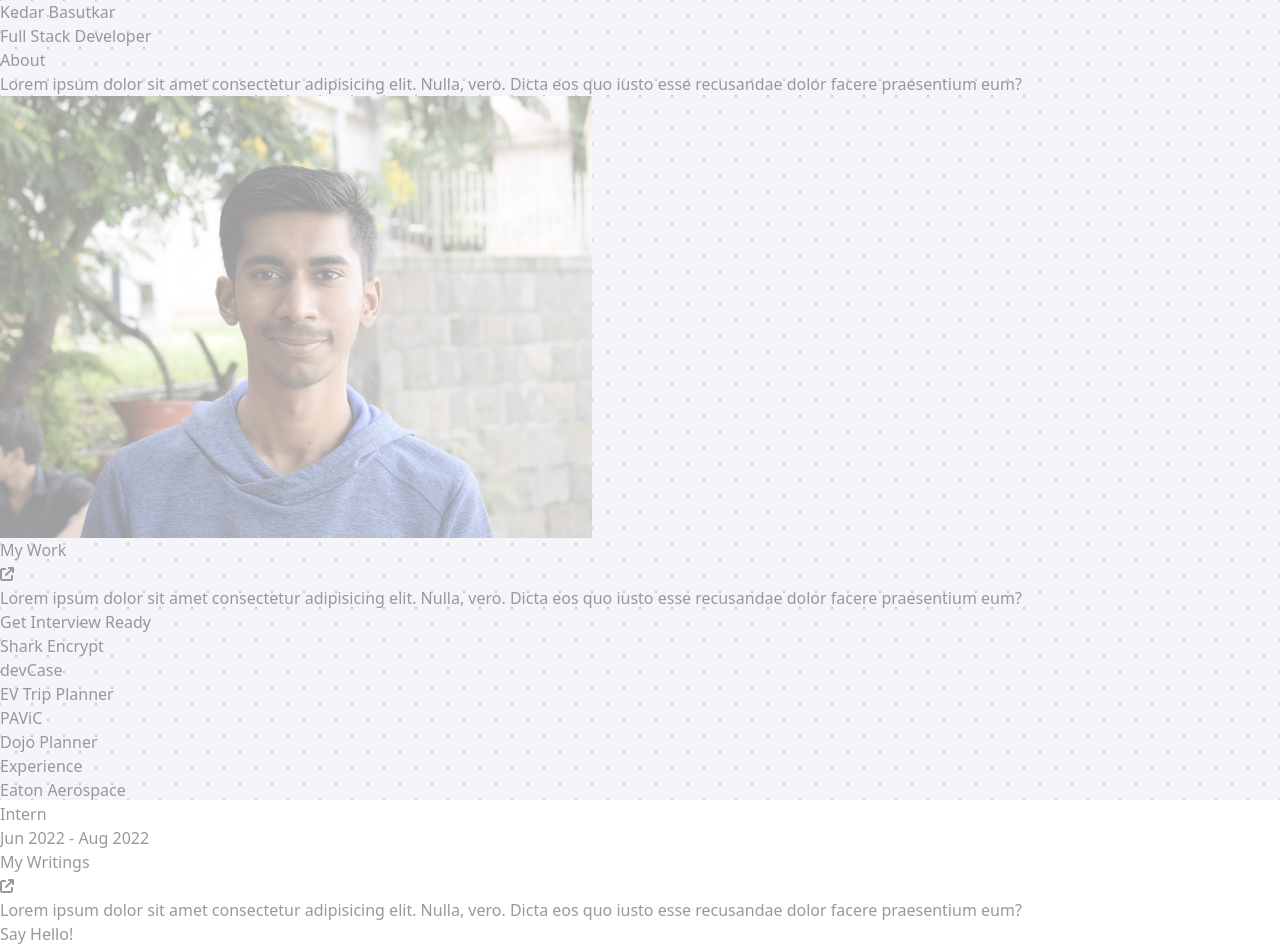
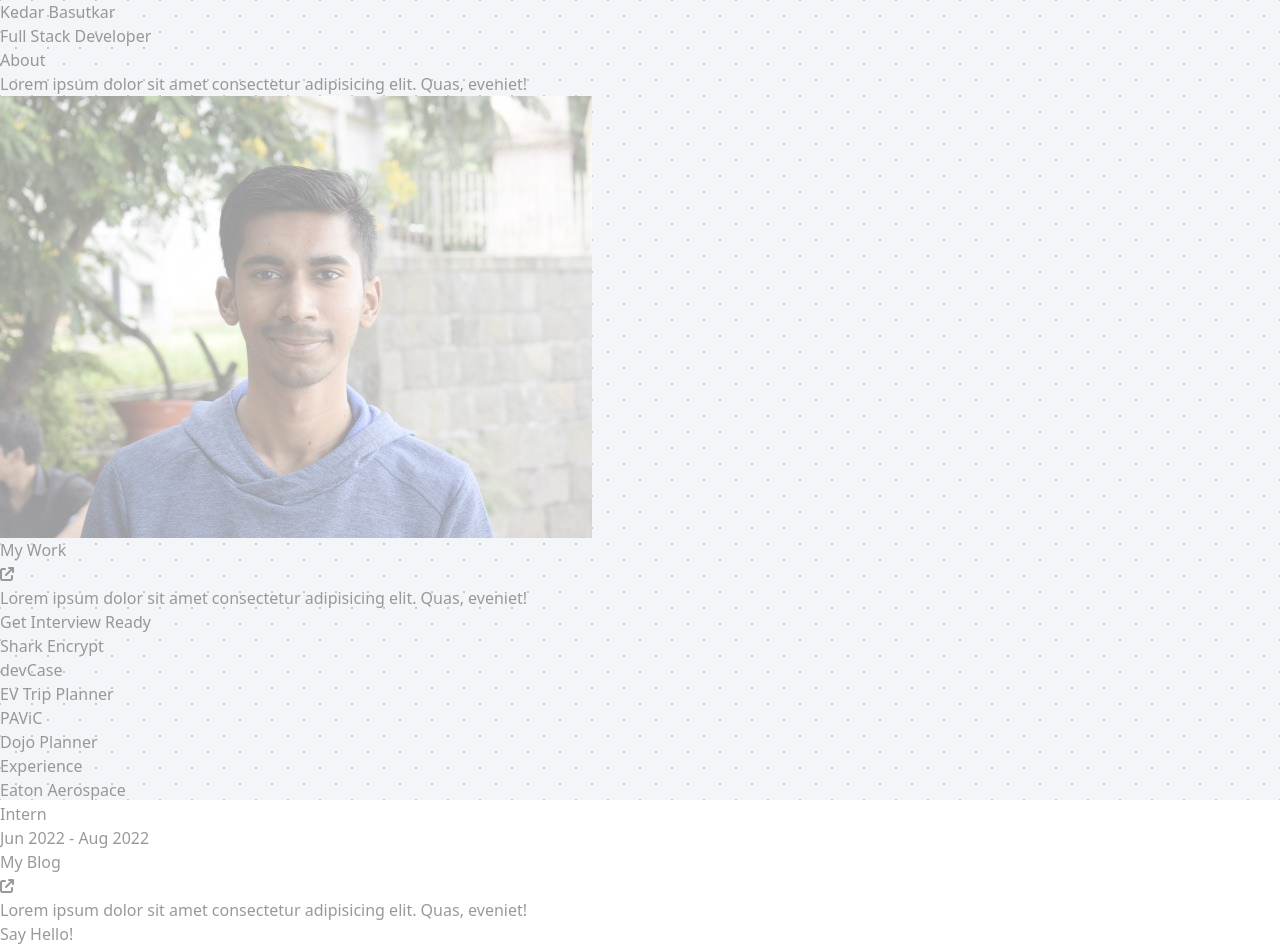
Before and after one commit to kedaroo/portfolio-in-tailiwind, a website: page index.html in a window 1280 px wide. Shown: the top 944 px of the page. Drawn offline with Linux system fonts and the light colour scheme.

Commit message:
refactor: placeholder text

```diff
--- a/index.html
+++ b/index.html
@@ -24,14 +24,13 @@
       <!--  -->
 
       <!-- Grid Container -->
-      <div class="mt-4 grid flex-1 grid-cols-2 gap-4 md:grid-cols-3">
+      <div class="mt-4 grid flex-1 grid-cols-2 gap-4 pb-4 md:grid-cols-3">
         <!-- About Card -->
         <div class="card">
           <h2 class="mb-2">About</h2>
           <p>
-            Lorem ipsum dolor sit amet consectetur adipisicing elit. Nulla,
-            vero. Dicta eos quo iusto esse recusandae dolor facere praesentium
-            eum?
+            Lorem ipsum dolor sit amet consectetur adipisicing elit. Quas,
+            eveniet!
           </p>
         </div>
         <!--  -->
@@ -57,9 +56,8 @@
             </a>
           </div>
           <p class="md:hidden">
-            Lorem ipsum dolor sit amet consectetur adipisicing elit. Nulla,
-            vero. Dicta eos quo iusto esse recusandae dolor facere praesentium
-            eum?
+            Lorem ipsum dolor sit amet consectetur adipisicing elit. Quas,
+            eveniet!
           </p>
           <ul class="hidden space-y-2 text-lg md:block">
             <li>Get Interview Ready</li>
@@ -81,10 +79,10 @@
         </div>
         <!--  -->
 
-        <!-- My Writings Card -->
+        <!-- My Blog Card -->
         <div class="card">
           <div class="mb-2 flex items-center justify-between">
-            <h2>My Writings</h2>
+            <h2>My Blog</h2>
             <a href="#" target="_blank">
               <i
                 class="fa-solid fa-arrow-up-right-from-square transform cursor-pointer p-2 transition-all hover:scale-110"
@@ -92,9 +90,8 @@
             </a>
           </div>
           <p>
-            Lorem ipsum dolor sit amet consectetur adipisicing elit. Nulla,
-            vero. Dicta eos quo iusto esse recusandae dolor facere praesentium
-            eum?
+            Lorem ipsum dolor sit amet consectetur adipisicing elit. Quas,
+            eveniet!
           </p>
         </div>
         <!--  -->
```
